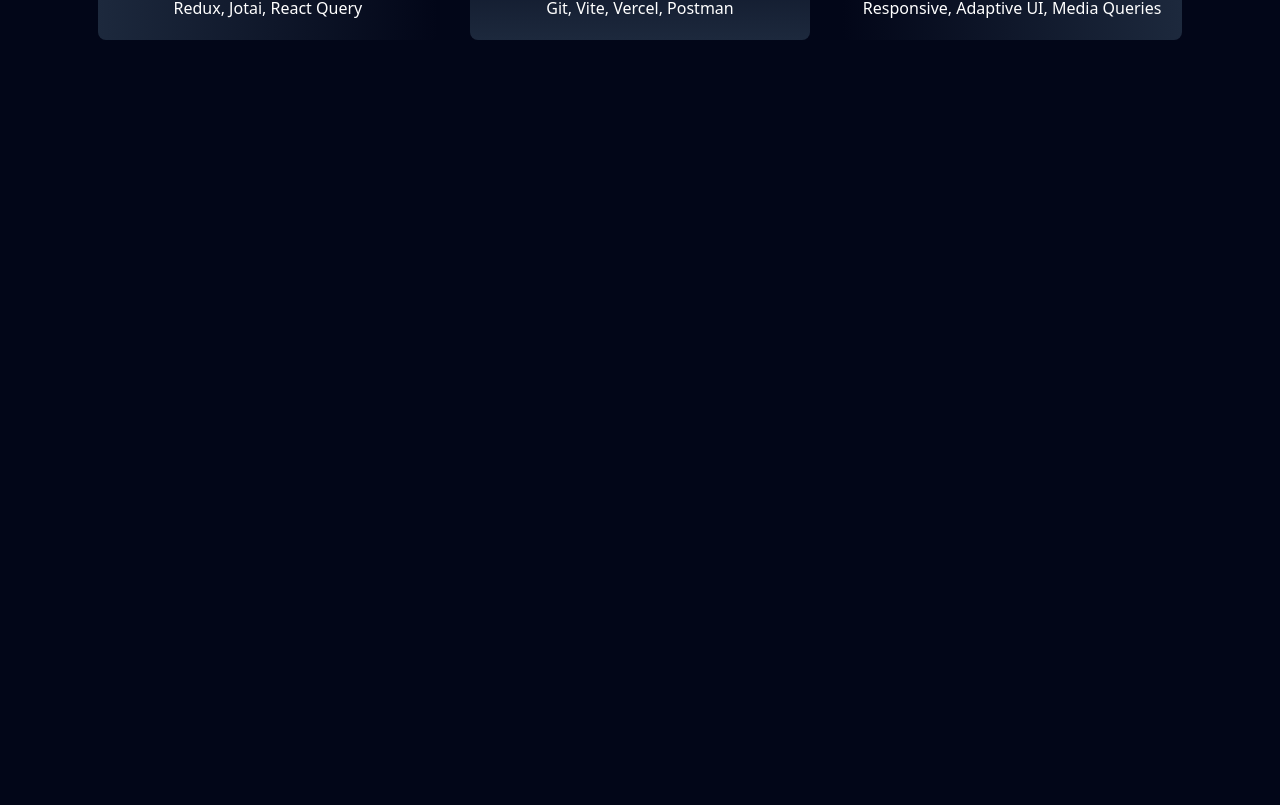
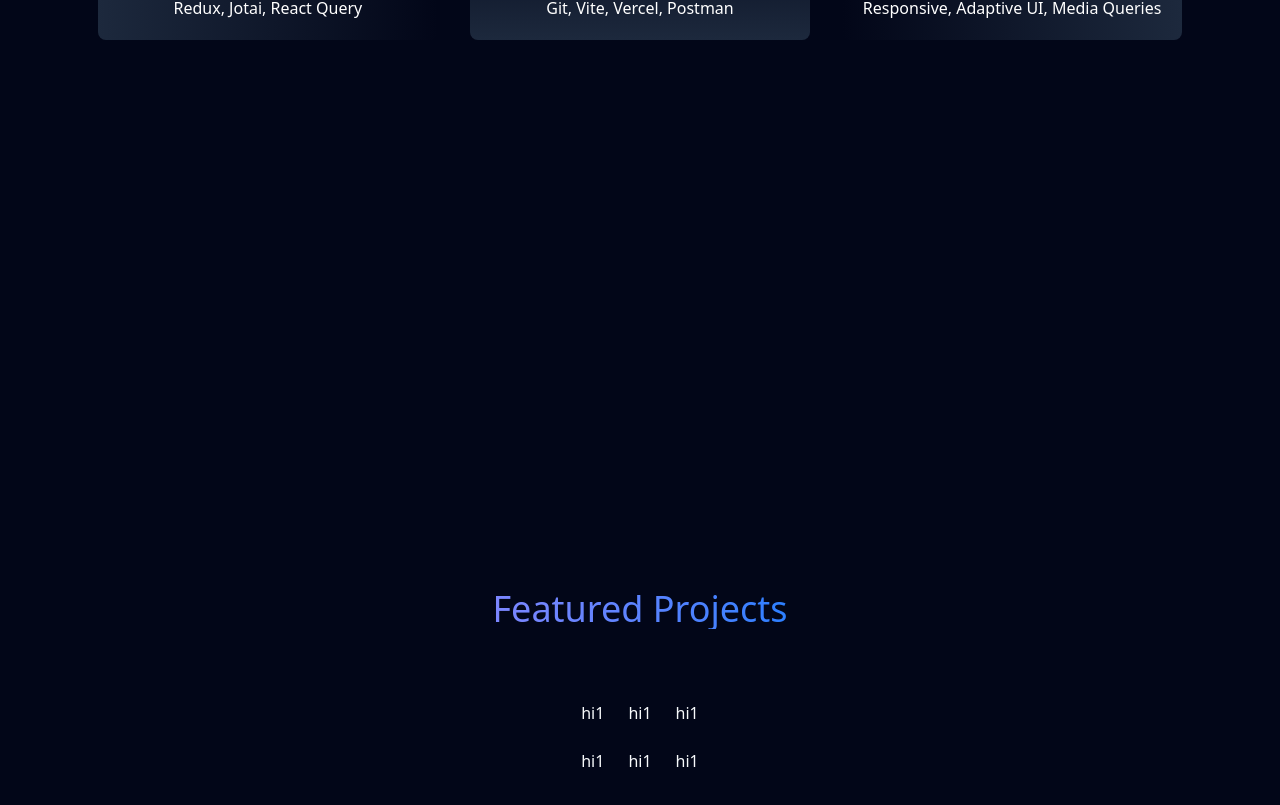
Before and after one commit to MoatazJS/moataz-portfolio, a Next.js app: page / in a window 1280 px wide. Shown: the part 1817-2622 px from the top of the page. Before the commit the page ends 2098 px from the top, so only its background shows below. Built offline with nearby package versions, Linux system fonts and the light colour scheme.

Commit message:
finished section layout of projects seciton

```diff
--- a/app/page.tsx
+++ b/app/page.tsx
@@ -1,5 +1,6 @@
 import About from "@/components/About";
 import Hero from "@/components/Hero";
+import Projects from "@/components/Projects";
 import Skills from "@/components/Skills";
 
 export default function Home() {
@@ -8,6 +9,7 @@
       <Hero />
       <About />
       <Skills />
+      <Projects />
     </>
   );
 }
--- a/components/Projects.tsx
+++ b/components/Projects.tsx
@@ -1,5 +1,22 @@
+import Image from "next/image";
 import React from "react";
 
 export default function Projects() {
-  return <div>Projects</div>;
+  return (
+    <>
+      <section className="min-h-screen container mx-auto flex flex-col items-center justify-center gap-10">
+        <h1 className="mb-8 text-2xl md:text-4xl bg-linear-to-r from-indigo-400 to-blue-500 bg-clip-text text-transparent">
+          Featured Projects
+        </h1>
+        <div className="hidden md:grid md:grid-cols-3 align-middle gap-6 text-slate-50">
+          <div>hi1</div>
+          <div>hi1</div>
+          <div>hi1</div>
+          <div>hi1</div>
+          <div>hi1</div>
+          <div>hi1</div>
+        </div>
+      </section>
+    </>
+  );
 }
```
Also changed, not shown: public/FilmFlow2.png (added), 1 other file (tests, documents, lock files or other folders).
